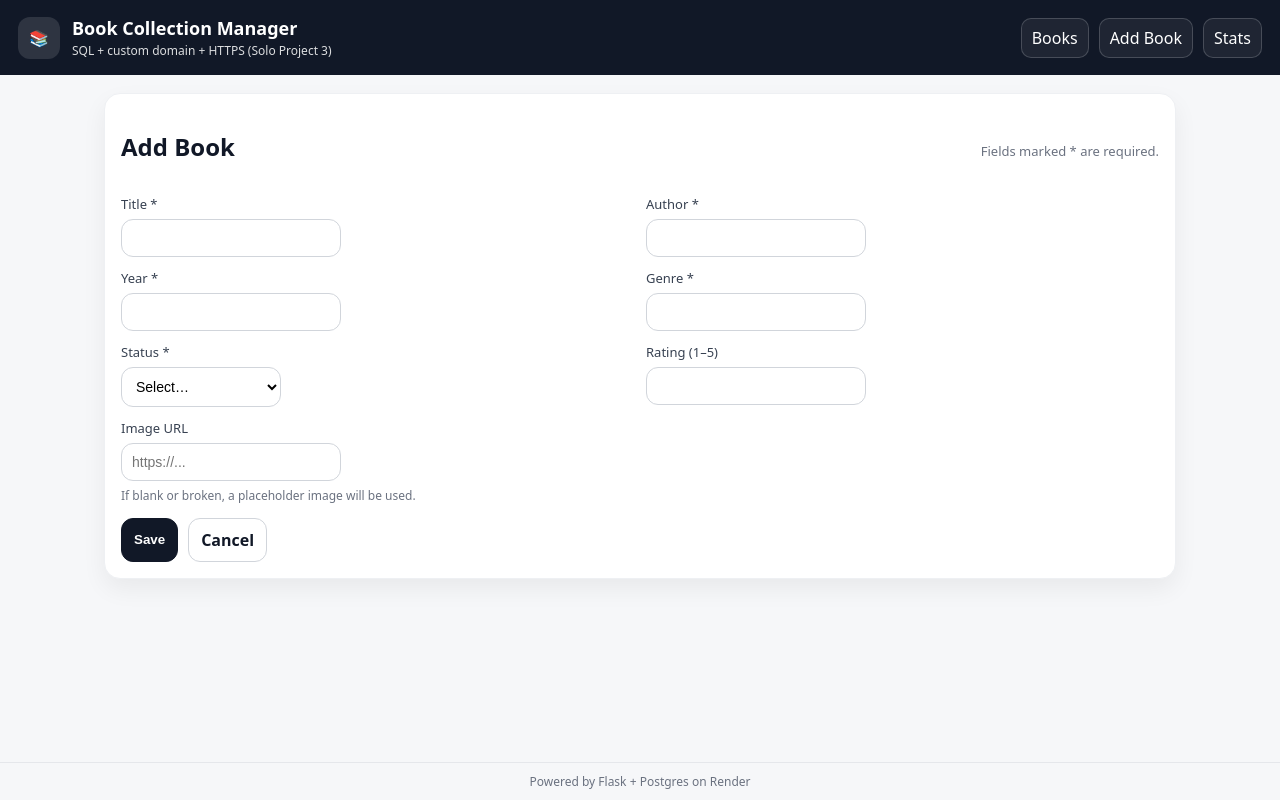
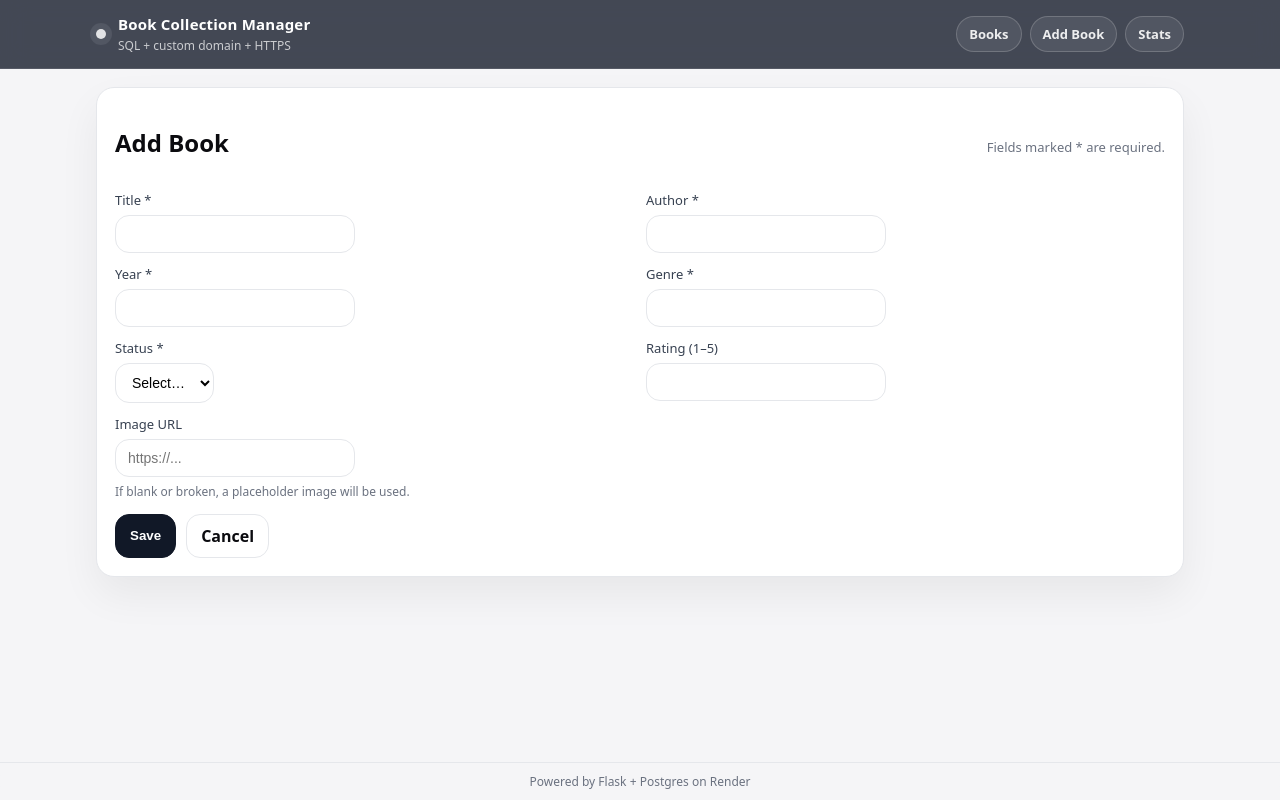
Before and after one commit to owen-schuyler/cpsc3750-solo3-production, a Flask app: page /books/new in a window 1280 px wide. Run offline with Flask 3, Linux system fonts and the light colour scheme; some libraries are stand-ins or nearby versions.

Commit message:
Polish UI: cleaner topbar, remove emoji, improve spacing

```diff
--- a/static/styles.css
+++ b/static/styles.css
@@ -1,180 +1,334 @@
 * { box-sizing: border-box; }
-body {
-  margin: 0;
-  font-family: system-ui, -apple-system, Segoe UI, Roboto, Arial, sans-serif;
-  background: #f6f7f9;
-  color: #111827;
+
+:root{
+  --bg: #f5f5f7;
+  --card: #ffffff;
+  --text: #0b0b0f;
+  --muted: #6b7280;
+  --border: #e5e7eb;
+  --navy: #111827;
+  --shadow: 0 18px 40px rgba(0,0,0,0.06);
 }
 
-.topbar {
-  background: #111827;
-  color: #fff;
-  padding: 16px 18px;
-  display: flex;
-  align-items: center;
-  justify-content: space-between;
-  gap: 16px;
+body{
+  margin:0;
+  font-family: ui-sans-serif, system-ui, -apple-system, Segoe UI, Roboto, Arial, sans-serif;
+  background: var(--bg);
+  color: var(--text);
 }
-.brand { display:flex; align-items:center; gap:12px; }
-.logo {
-  width: 42px; height: 42px;
-  border-radius: 12px;
-  display:grid; place-items:center;
-  background: rgba(255,255,255,0.12);
+
+.topbar{
+  position: sticky;
+  top: 0;
+  z-index: 10;
+  background: rgba(17,24,39,0.78);
+  backdrop-filter: blur(14px);
+  border-bottom: 1px solid rgba(255,255,255,0.10);
 }
-h1 { margin: 0; font-size: 18px; }
-.sub { margin: 2px 0 0; opacity: 0.85; font-size: 12px; }
 
-.nav { display:flex; gap:10px; }
-.navlink {
-  color: #fff;
-  text-decoration: none;
-  padding: 8px 10px;
-  border-radius: 10px;
+.topbar-inner{
+  max-width: 1120px;
+  margin: 0 auto;
+  padding: 14px 16px;
+  display:flex;
+  align-items:center;
+  justify-content:space-between;
+  gap: 14px;
+}
+
+.brand{
+  display:flex;
+  align-items:center;
+  gap: 12px;
+  min-width: 240px;
+}
+
+.brand-mark{
+  width: 10px;
+  height: 10px;
+  border-radius: 999px;
+  background: rgba(255,255,255,0.85);
+  box-shadow: 0 0 0 6px rgba(255,255,255,0.08);
+}
+
+.brand-text h1{
+  margin:0;
+  font-size: 15px;
+  letter-spacing: 0.2px;
+  color:#fff;
+  font-weight: 650;
+}
+
+.sub{
+  margin: 3px 0 0;
+  font-size: 12px;
+  color: rgba(255,255,255,0.72);
+}
+
+.nav{
+  display:flex;
+  gap: 8px;
+  align-items:center;
+}
+
+.navlink{
+  text-decoration:none;
+  color: rgba(255,255,255,0.9);
+  padding: 8px 12px;
+  border-radius: 999px;
   border: 1px solid rgba(255,255,255,0.18);
-  background: rgba(255,255,255,0.06);
+  background: rgba(255,255,255,0.08);
+  font-size: 13px;
+  font-weight: 600;
 }
-.navlink:hover { background: rgba(255,255,255,0.12); }
 
-.container { max-width: 1100px; margin: 18px auto 80px; padding: 0 14px; }
-.panel {
-  background: #fff;
-  border-radius: 16px;
-  padding: 16px;
-  box-shadow: 0 10px 24px rgba(0,0,0,0.06);
-  border: 1px solid #eef0f3;
+.navlink:hover{
+  background: rgba(255,255,255,0.14);
 }
-.panelhead {
+
+.container{
+  max-width: 1120px;
+  margin: 18px auto 90px;
+  padding: 0 16px;
+}
+
+.panel{
+  background: var(--card);
+  border-radius: 18px;
+  padding: 18px;
+  box-shadow: var(--shadow);
+  border: 1px solid var(--border);
+}
+
+.panelhead{
   display:flex;
   justify-content: space-between;
   align-items: baseline;
   gap: 12px;
   margin-bottom: 12px;
 }
-.meta { color:#6b7280; font-size: 13px; }
-.muted { color:#6b7280; }
-.hint { color:#6b7280; font-size: 12px; margin-top: 6px; }
 
-.flashwrap { margin-bottom: 12px; display:grid; gap:8px; }
-.flash { padding: 10px 12px; border-radius: 12px; border: 1px solid #e5e7eb; background:#f9fafb; }
-.flash.success { border-color:#bbf7d0; background:#f0fdf4; }
-.flash.error { border-color:#fecaca; background:#fef2f2; }
+.meta{ color: var(--muted); font-size: 13px; }
+.muted{ color: var(--muted); }
+.hint{ color: var(--muted); font-size: 12px; margin-top: 6px; }
 
-.controls .row { display:flex; flex-wrap:wrap; gap:10px; }
-.input, .select {
-  padding: 10px 10px;
-  border-radius: 12px;
-  border: 1px solid #d1d5db;
+.flashwrap{ margin-bottom: 12px; display:grid; gap:8px; }
+.flash{
+  padding: 10px 12px;
+  border-radius: 14px;
+  border: 1px solid var(--border);
+  background: #fafafa;
+}
+.flash.success{ border-color:#bbf7d0; background:#f0fdf4; }
+.flash.error{ border-color:#fecaca; background:#fef2f2; }
+
+.controls .row{
+  display:flex;
+  flex-wrap:wrap;
+  gap:10px;
+  align-items:center;
+}
+
+.input, .select{
+  padding: 10px 12px;
+  border-radius: 14px;
+  border: 1px solid var(--border);
   background: #fff;
   font-size: 14px;
 }
-.input { min-width: 220px; flex: 1; }
-.select { min-width: 160px; }
 
-.btn {
-  padding: 10px 12px;
-  border-radius: 12px;
-  border: 1px solid #d1d5db;
+.input{ min-width: 240px; flex: 1; }
+
+.btn{
+  padding: 10px 14px;
+  border-radius: 14px;
+  border: 1px solid var(--border);
   background: #fff;
   cursor: pointer;
   text-decoration: none;
-  color: #111827;
+  color: var(--text);
   display:inline-flex;
   align-items:center;
   justify-content:center;
-  gap: 8px;
   font-weight: 650;
 }
-.btn:hover { background:#f9fafb; }
-.btn.primary { background:#111827; color:#fff; border-color:#111827; }
-.btn.primary:hover { background:#0b1220; }
-.btn.danger { background:#fee2e2; border-color:#fecaca; color:#991b1b; }
-.btn.danger:hover { background:#fecaca; }
-.btn.small { padding: 8px 10px; border-radius: 10px; font-size: 13px; }
 
-.grid {
+.btn:hover{ background:#f9fafb; }
+
+.btn.primary{
+  background: var(--navy);
+  color:#fff;
+  border-color: var(--navy);
+}
+
+.btn.primary:hover{ background:#0b1220; }
+
+.btn.danger{
+  background:#fee2e2;
+  border-color:#fecaca;
+  color:#991b1b;
+}
+.btn.danger:hover{ background:#fecaca; }
+
+.btn.small{
+  padding: 8px 10px;
+  border-radius: 12px;
+  font-size: 13px;
+}
+
+.grid{
   display:grid;
   grid-template-columns: repeat(3, minmax(0, 1fr));
-  gap: 12px;
+  gap: 14px;
   margin-top: 14px;
 }
-.card {
-  border: 1px solid #eef0f3;
-  border-radius: 16px;
+
+.card{
+  border: 1px solid var(--border);
+  border-radius: 18px;
   overflow: hidden;
   background: #fff;
   display:flex;
   flex-direction: column;
 }
-.thumb {
+
+.thumb{
   width: 100%;
-  height: 160px;
+  height: 170px;
   object-fit: cover;
   background: #f3f4f6;
 }
-.cardbody { padding: 12px; display:grid; gap:6px; }
-.titleline { display:flex; justify-content: space-between; align-items: center; gap: 10px; }
-.title { margin:0; font-size: 16px; }
-.pill {
+
+.cardbody{
+  padding: 14px;
+  display:grid;
+  gap: 6px;
+}
+
+.titleline{
+  display:flex;
+  justify-content: space-between;
+  align-items: center;
+  gap: 10px;
+}
+
+.title{
+  margin:0;
+  font-size: 16px;
+  font-weight: 700;
+}
+
+.pill{
   font-size: 12px;
   padding: 4px 10px;
   border-radius: 999px;
-  border: 1px solid #e5e7eb;
-  background: #f9fafb;
+  border: 1px solid var(--border);
+  background: #fafafa;
   white-space: nowrap;
 }
-.actions { margin-top: 6px; display:flex; gap: 10px; }
-.inline { display:inline; margin:0; }
 
-.pager {
+.actions{
+  margin-top: 6px;
+  display:flex;
+  gap: 10px;
+}
+
+.inline{ display:inline; margin:0; }
+
+.pager{
   margin-top: 14px;
   display:flex;
   align-items:center;
   justify-content: space-between;
   gap: 12px;
 }
-.pagerbtns { display:flex; gap: 10px; }
 
-.empty { padding: 18px; border: 1px dashed #d1d5db; border-radius: 16px; background:#fafafa; }
+.pagerbtns{ display:flex; gap: 10px; }
 
-.form .twocol {
+.empty{
+  padding: 18px;
+  border: 1px dashed var(--border);
+  border-radius: 18px;
+  background:#fafafa;
+}
+
+.form .twocol{
   display:grid;
   grid-template-columns: repeat(2, minmax(0, 1fr));
   gap: 12px;
 }
-.span2 { grid-column: 1 / -1; }
-label { display:block; font-size: 13px; color:#374151; margin-bottom: 6px; }
-.err { color:#b91c1c; font-size: 12px; margin-top: 6px; }
-.formactions { margin-top: 14px; display:flex; gap: 10px; }
 
-.statsgrid {
+.span2{ grid-column: 1 / -1; }
+
+label{
+  display:block;
+  font-size: 13px;
+  color:#374151;
+  margin-bottom: 6px;
+}
+
+.err{
+  color:#b91c1c;
+  font-size: 12px;
+  margin-top: 6px;
+}
+
+.formactions{
+  margin-top: 14px;
+  display:flex;
+  gap: 10px;
+}
+
+.statsgrid{
   display:grid;
   grid-template-columns: repeat(3, minmax(0, 1fr));
   gap: 12px;
 }
-.statcard {
-  border: 1px solid #eef0f3;
-  border-radius: 16px;
+
+.statcard{
+  border: 1px solid var(--border);
+  border-radius: 18px;
   padding: 14px;
   background: #fbfbfc;
 }
-.big { font-size: 30px; font-weight: 800; margin-top: 6px; }
-.statuslist { display:grid; gap: 10px; margin-top: 10px; }
-.rowline { display:flex; justify-content: space-between; align-items:center; padding: 10px 12px; border: 1px solid #eef0f3; border-radius: 14px; background:#fff; }
 
-.footer {
+.big{
+  font-size: 30px;
+  font-weight: 800;
+  margin-top: 6px;
+}
+
+.statuslist{
+  display:grid;
+  gap: 10px;
+  margin-top: 10px;
+}
+
+.rowline{
+  display:flex;
+  justify-content: space-between;
+  align-items:center;
+  padding: 10px 12px;
+  border: 1px solid var(--border);
+  border-radius: 16px;
+  background:#fff;
+}
+
+.footer{
   position: fixed;
   left: 0; right: 0; bottom: 0;
-  background: rgba(246,247,249,0.96);
-  border-top: 1px solid #e5e7eb;
+  background: rgba(245,245,247,0.92);
+  backdrop-filter: blur(12px);
+  border-top: 1px solid var(--border);
   padding: 10px 14px;
   text-align:center;
   font-size: 12px;
-  color:#6b7280;
+  color: var(--muted);
 }
 
-@media (max-width: 900px) {
-  .grid { grid-template-columns: 1fr; }
-  .form .twocol { grid-template-columns: 1fr; }
-  .input { min-width: 0; }
+@media (max-width: 900px){
+  .grid{ grid-template-columns: 1fr; }
+  .form .twocol{ grid-template-columns: 1fr; }
+  .input{ min-width: 0; }
+  .brand{ min-width: 0; }
 }
--- a/templates/base.html
+++ b/templates/base.html
@@ -9,11 +9,12 @@
 </head>
 <body>
   <header class="topbar">
+    <div class="topbar-inner">
       <div class="brand">
-      <div class="logo">📚</div>
-      <div>
+        <div class="brand-mark"></div>
+        <div class="brand-text">
           <h1>Book Collection Manager</h1>
-        <p class="sub">SQL + custom domain + HTTPS (Solo Project 3)</p>
+          <p class="sub">SQL + custom domain + HTTPS</p>
         </div>
       </div>
 
@@ -22,8 +23,8 @@
         <a class="navlink" href="{{ url_for('books_new_form') }}">Add Book</a>
         <a class="navlink" href="{{ url_for('stats_view') }}">Stats</a>
       </nav>
+    </div>
   </header>
-
   <main class="container">
     {% with messages = get_flashed_messages(with_categories=true) %}
       {% if messages %}
```
Lines whose indentation alone changed are shown as unchanged.
